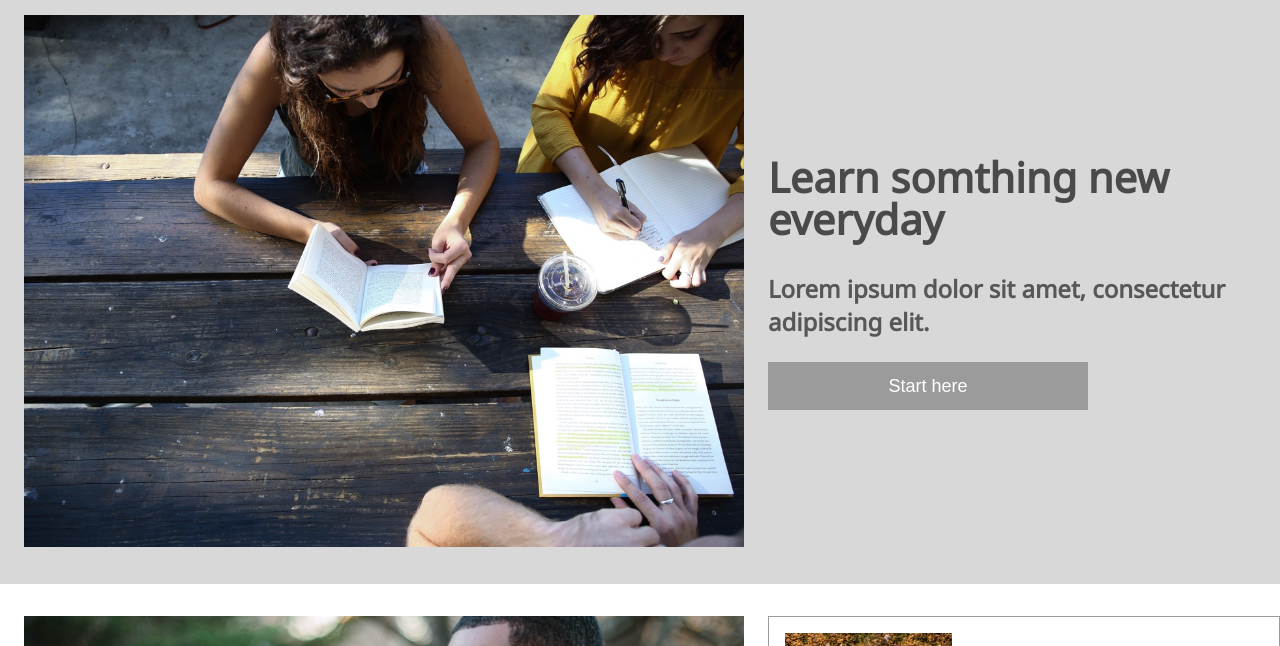
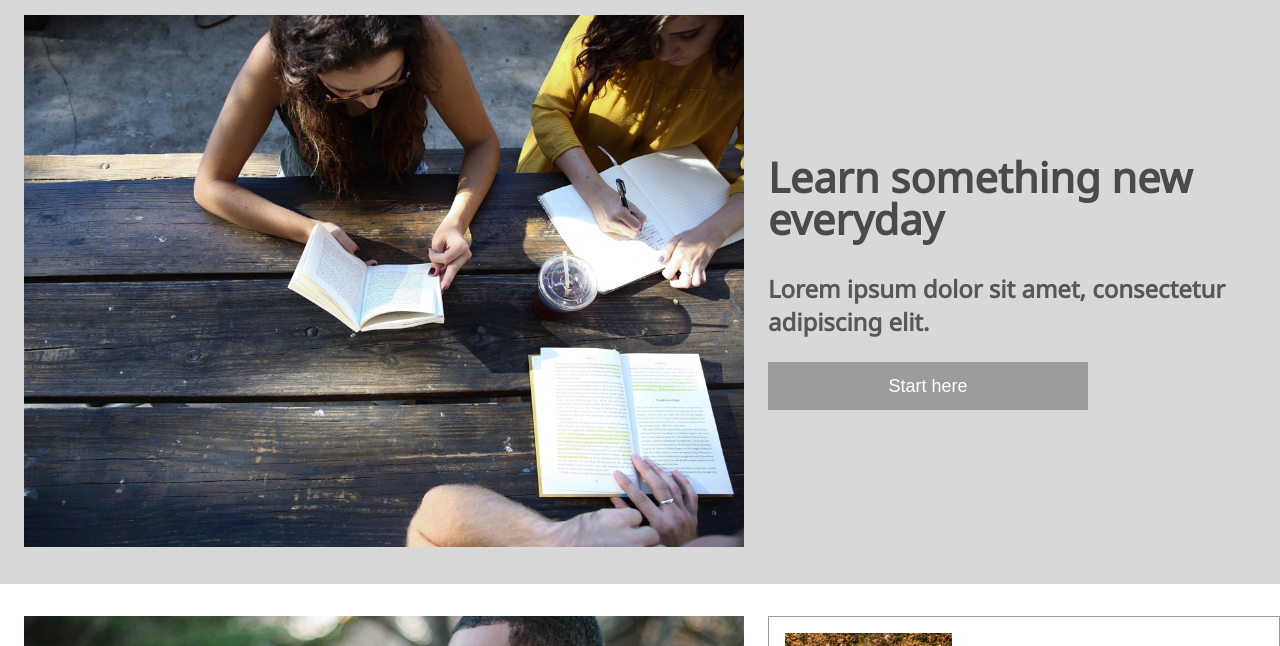
Before and after one commit to virachai/jsd8-colmar-academy, a plain HTML site: page index.html in a window 1280 px wide. Shown: the part 80-726 px from the top of the page. Drawn offline with Linux system fonts and the light colour scheme.

Commit message:
fix msg in hero section

```diff
--- a/index.html
+++ b/index.html
@@ -121,7 +121,7 @@
           <img src="./assets/images/banner.jpg" alt="girls reading books" />
         </div>
         <div class="w-40-percent">
-          <h2>Learn somthing new everyday</h2>
+          <h2>Learn something new everyday</h2>
           <h4>Lorem ipsum dolor sit amet, consectetur adipiscing elit.</h4>
           <button>Start here</button>
         </div>
```
